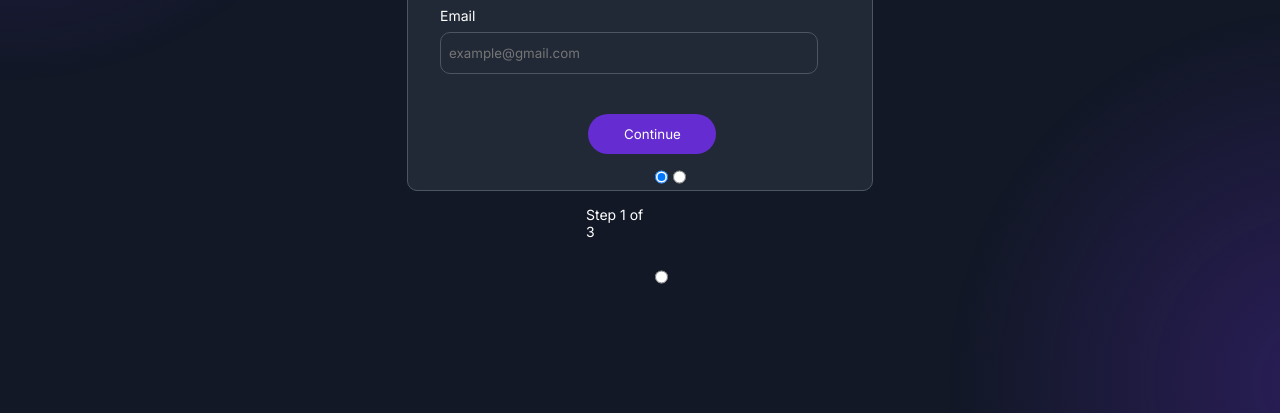
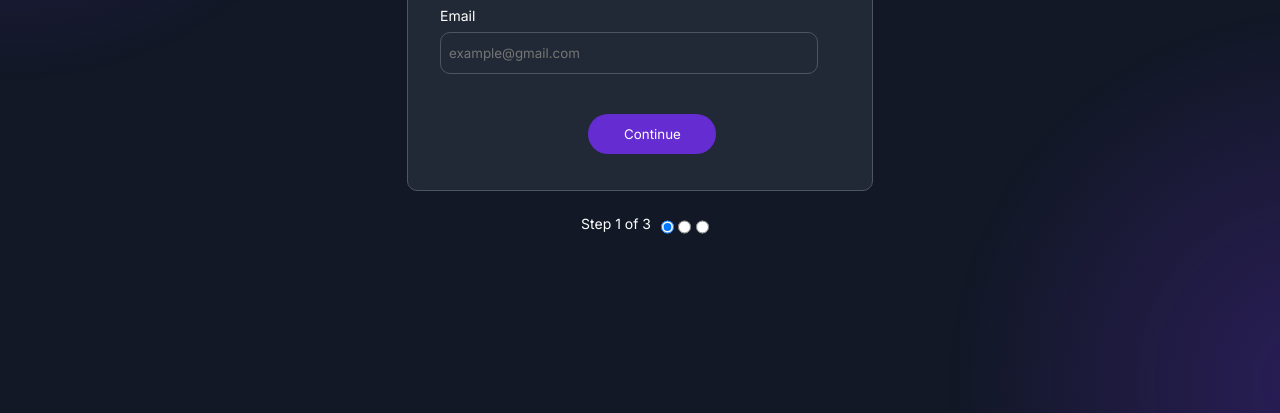
Before and after one commit to Zmokyz/Multi-step, a plain HTML site: page index.html in a window 1280 px wide. Shown: the part 387-800 px from the top of the page. Drawn offline with Linux system fonts and the light colour scheme.

Commit message:
fix issues

```diff
--- a/style.css
+++ b/style.css
@@ -12,6 +12,12 @@ body {
 
 h1{
     padding-bottom: 5%;
+    font: size 16px;
+}
+
+li {
+    font-size: 14px;
+    margin-left: 3%;
 }
 
 .radial{
@@ -53,6 +59,7 @@ p{
     margin-bottom: 1vh;
     font-size: 14px;
 }
+
 
 input {
     height: 3vh;
@@ -97,11 +104,10 @@ button:active {
 }
 
 .progressDiv {
-    left: 45%;
     top: 2vh;
     position: relative;
     height: 5vh;
-    width: 15vh;
+    min-width: 16vh;
     display: flex;
     justify-content: center;
     align-items: center;
@@ -137,11 +143,10 @@ button:active {
     color: #A1A1A9;
 }
 
-li {
-    font-size: 14px;
-    margin-left: 3%;
-}
-
 #buttonF3{
     margin-top: 20%;
 }
+
+.progressBar {
+    min-width: 6vh;
+}
```
